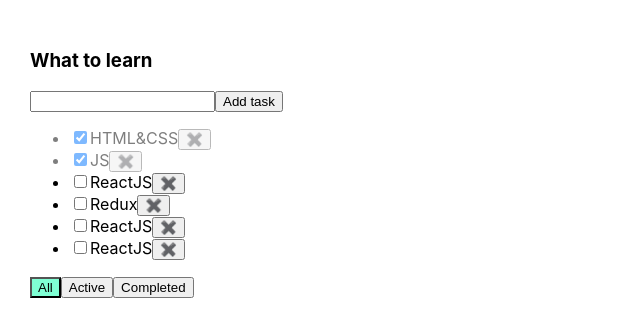
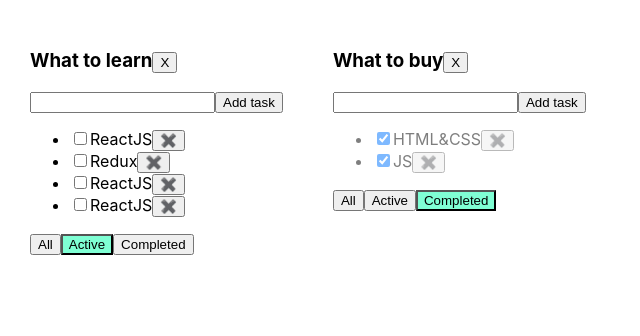
Before and after one commit to Maksimus39/todolist, a React (Create React App) app: page / in a window 1280 px wide. Shown: the top 336 px of the page, without its empty margins (0-640 px from the left). Built offline with nearby package versions, Linux system fonts and the light colour scheme.

Commit message:
todolist lesson 5

```diff
--- a/src/App.tsx
+++ b/src/App.tsx
@@ -3,6 +3,12 @@
 import {TasksType, Todolist} from "./Todolist";
 import {v1} from "uuid";
 
+// типизация для массива тудулистов
+type TodolistType = {
+    id: string
+    title: string
+    filter: ButtonType
+}
 
 // типизация для Button кнопок
 export type ButtonType = "all" | "active" | "completed"
@@ -10,71 +16,100 @@
 
 function App() {
 
-    // хранилище state
-    let [tasks, setTasks] = useState<TasksType[]>([
+    // функция удаления tasks
+    function removeTask(idTask: string, todolistID: string) {
+        setTasksObj({...tasksObj, [todolistID]: tasksObj[todolistID].filter(t => t.id != idTask)})
+    }
+
+    // функция по фильтрации по кнопкам
+    function changeFilter(value: ButtonType, todolistID: string) {
+        setTodolist(todolists.map(tl => tl.id === todolistID ? {...tl, filter: value} : tl))
+    }
+
+    // функция добавляющая таску addTask
+    function addTask(title: string, todolistID: string) {
+        // новая таска
+        let task = {id: v1(), title: title, isDone: false}
+        setTasksObj({...tasksObj, [todolistID]: [task, ...tasksObj[todolistID]]})
+    }
+
+    // функция для изменения чекбокса
+    function changeTaskStatus(id: string, isDone: boolean, todolistID: string) {
+        setTasksObj({
+            ...tasksObj,
+            [todolistID]: tasksObj[todolistID].map(ts => ts.id === id ? {...ts, isDone: isDone} : ts)
+        })
+    }
+
+    // функция удаления todolist
+    function removeTodolists(todolistID: string) {
+        setTodolist(todolists.filter(tl => tl.id !== todolistID))
+        delete tasksObj[todolistID]
+        setTasksObj({...tasksObj})
+    }
+
+    // ключи для массивов
+    let todolistID1 = v1()
+    let todolistID2 = v1()
+
+
+    // state для todolist
+    let [todolists, setTodolist] = useState<Array<TodolistType>>([
+        {id: todolistID1, title: "What to learn", filter: "active"},
+        {id: todolistID2, title: "What to buy", filter: "completed"}
+    ])
+
+
+    // state для tasks
+    let [tasksObj, setTasksObj] = useState({
+        [todolistID1]: [
             {id: v1(), title: "HTML&CSS", isDone: true},
             {id: v1(), title: "JS", isDone: true},
             {id: v1(), title: "ReactJS", isDone: false},
             {id: v1(), title: "Redux", isDone: false},
             {id: v1(), title: "ReactJS", isDone: false},
             {id: v1(), title: "ReactJS", isDone: false}
-    ])
+        ],
+        [todolistID2]: [
+            {id: v1(), title: "HTML&CSS", isDone: true},
+            {id: v1(), title: "JS", isDone: true},
+            {id: v1(), title: "ReactJS", isDone: false},
+            {id: v1(), title: "Redux", isDone: false},
+            {id: v1(), title: "ReactJS", isDone: false},
+            {id: v1(), title: "ReactJS", isDone: false}
+        ]
+    })
 
-
-    // state filter
-    let [filter, setFilter] = useState<ButtonType>("all")
-
-    // функция удаления tasks
-    function removeTask(idTask: string) {
-        let filteredTask = tasks.filter(ts => ts.id !== idTask)
-        console.log(filteredTask)
-        setTasks([...filteredTask])
-    }
-
-    // блок кода filter
-    let filteredTasks = tasks  // это все таски "all"
-
-    if (filter === "active") {
-        filteredTasks = tasks.filter(fl => !fl.isDone)
-    }
-
-    if (filter === "completed") {
-        filteredTasks = tasks.filter(fl => fl.isDone)
-    }
-
-    // функция по фильтрации по кнопкам
-    function changeFilter(value: ButtonType) {
-        setFilter(value)
-    }
-
-    // функция добавляющая таску addTask
-    function addTask(title: string) {
-        // новая таска
-        let task = {id: v1(), title: title, isDone: false}
-        // логика добавления этой таски
-        setTasks([task, ...tasks])
-    }
-
-    // функция для изменения чекбокса
-    function changeTaskStatus(id: string, isDone: boolean) {
-        let task = tasks.find(t => t.id === id)
-        if (task) {
-            task.isDone = isDone
-            setTasks([...tasks])
-        }
-    }
 
     return (
         <div className="App">
-            <Todolist
-                title="What to learn"
+            {todolists.map((tl) => {
+
+                // блок кода filter
+                let filteredTasks = tasksObj[tl.id]  // это все таски "all"
+
+                if (tl.filter === "active") {
+                    filteredTasks = tasksObj[tl.id].filter(fl => !fl.isDone)
+                }
+
+                if (tl.filter === "completed") {
+                    filteredTasks = tasksObj[tl.id].filter(fl => fl.isDone)
+                }
+
+
+                return <Todolist
+                    key={tl.id}
+                    id={tl.id}
+                    title={tl.title}
                     tasks={filteredTasks}
                     removeTask={removeTask}
                     changeFilter={changeFilter}
                     addTask={addTask}
                     changeTaskStatus={changeTaskStatus}
-                filter={filter}
+                    filter={tl.filter}
+                    removeTodolists={removeTodolists}
                 />
+            })}
         </div>
     );
 }
--- a/src/Todolist.tsx
+++ b/src/Todolist.tsx
@@ -10,13 +10,15 @@
 
 
 type TodolistPropsType = {
+    id: string
     title: string
     tasks: TasksType[]
     filter: ButtonType
-    removeTask: (idTask: string) => void
-    changeFilter: (value: ButtonType) => void
-    addTask: (title: string) => void
-    changeTaskStatus: (id: string, isDone: boolean) => void
+    removeTask: (idTask: string, todolistID: string) => void
+    changeFilter: (value: ButtonType, todolistID: string) => void
+    addTask: (title: string, todolistID: string) => void
+    changeTaskStatus: (id: string, isDone: boolean, todolistID: string) => void
+    removeTodolists: (todolistID: string) => void
 }
 
 export const Todolist: React.FC<TodolistPropsType> = (props) => {
@@ -30,7 +32,7 @@
     // function addTask
     const addTaskHandler = () => {
         if (title.trim() !== "") {
-            props.addTask(title.trim())
+            props.addTask(title.trim(), props.id)
             setTitle("")
         } else {
             setError("Title is required")
@@ -52,19 +54,24 @@
 
     // набор функций для фильтрации по кнопкам
     const onClickAllButton = () => {
-        props.changeFilter("all")
+        props.changeFilter("all", props.id)
     }
     const onClickActiveButton = () => {
-        props.changeFilter("active")
+        props.changeFilter("active", props.id)
     }
     const onClickCompletedButton = () => {
-        props.changeFilter("completed")
+        props.changeFilter("completed", props.id)
     }
-
+    // функция удаления todolist
+    const removeTodolist = () => {
+        props.removeTodolists(props.id)
+    }
 
     return (
         <div>
-            <h3>{props.title}</h3>
+            <h3>{props.title}
+                <button onClick={removeTodolist}>X</button>
+            </h3>
             <div>
                 <input
                     value={title}
@@ -79,12 +86,12 @@
                 {props.tasks.map((task) => {
                     // function onClick
                     const onClickHandler = () => {
-                        props.removeTask(task.id)
+                        props.removeTask(task.id, props.id)
                     }
                     // смена чекбокс
                     const onChangeInputHandler = (event: ChangeEvent<HTMLInputElement>) => {
                         let newIsDoneValue = event.currentTarget.checked
-                        props.changeTaskStatus(task.id, newIsDoneValue)
+                        props.changeTaskStatus(task.id, newIsDoneValue, props.id)
                     }
 
                     return (
```
Lines whose indentation alone changed are shown as unchanged.
